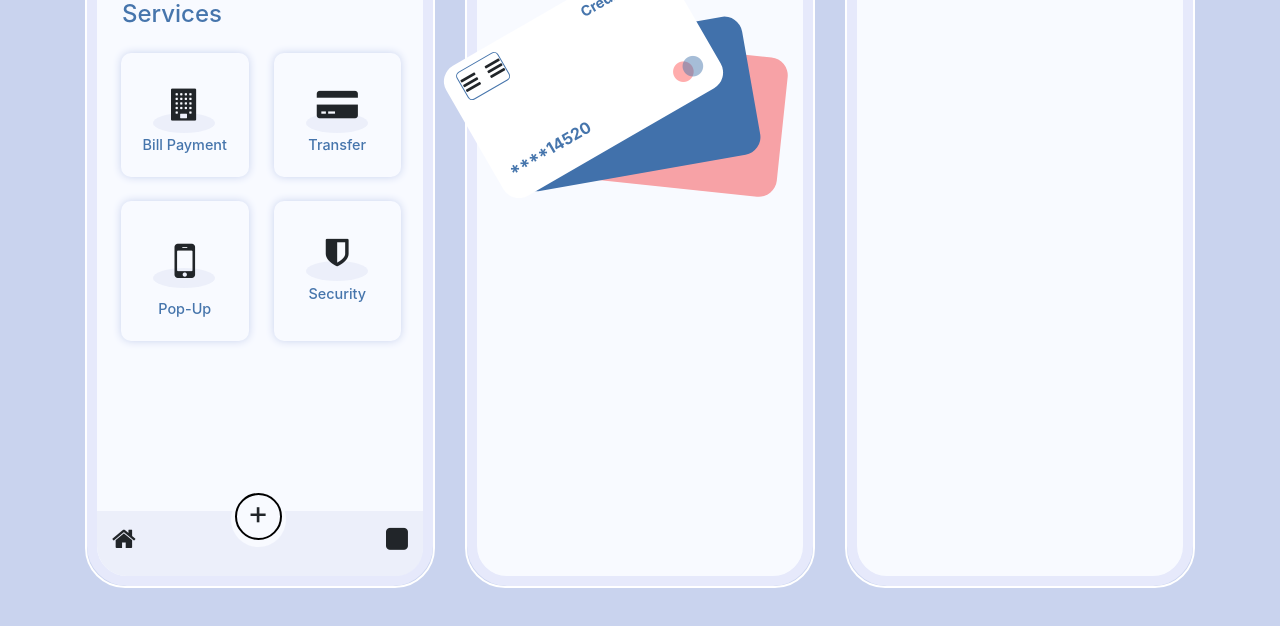
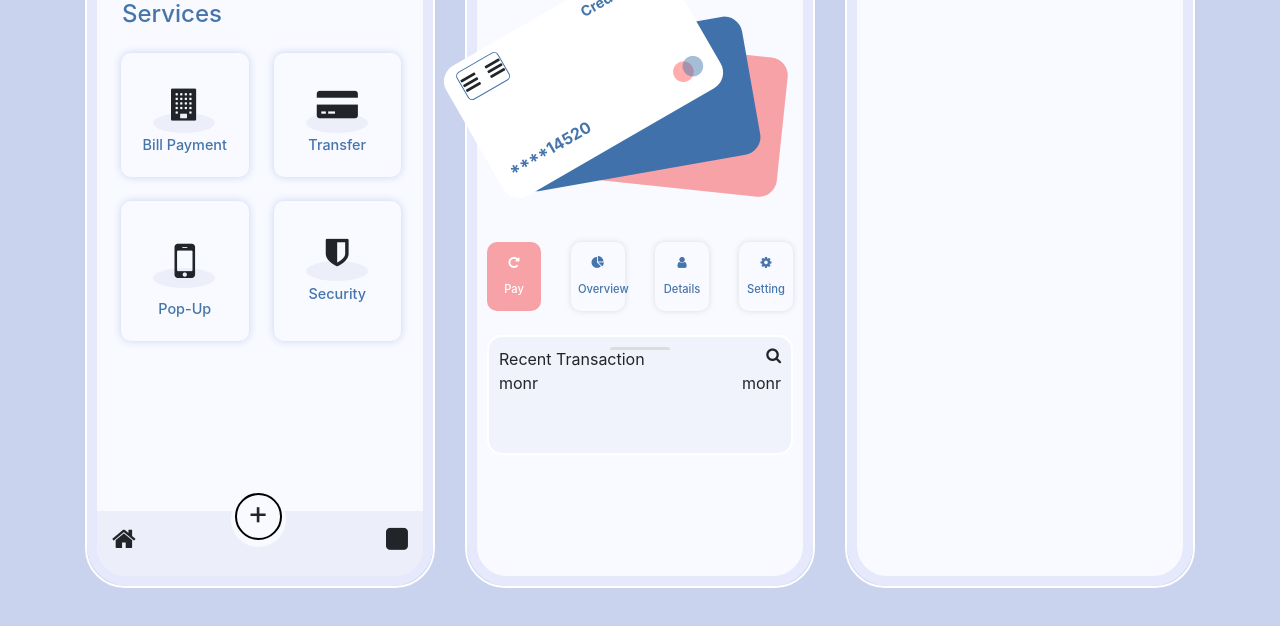
Before and after one commit to AliMundher/e-wallet, a plain HTML site: page index.html in a window 1280 px wide. Shown: the part 116-742 px from the top of the page. Drawn offline with nearby package versions, Linux system fonts and the light colour scheme.

Commit message:
add some small box for show some info

```diff
--- a/css/style.scss
+++ b/css/style.scss
@@ -17,6 +17,20 @@
   width: 100%;
   height: 150px;
   border-radius: 18px;
+}
+.boxes_line {
+  border-radius: 10px;
+  min-height: 50px;
+  padding: 7px;
+  background-color: #f7a2a6;
+  color: #fff;
+  transition: all 0.3s ease-in-out;
+  cursor: pointer;
+}
+.text-line {
+  font-size: 0.7em;
+  text-transform: capitalize;
+  margin-top: 10px;
 }
 
 body {
@@ -207,6 +221,51 @@ body {
           }
         }
       }
+      .line {
+        .box_1 {
+          @extend .boxes_line;
+          .repeat_icon {
+            font-size: 0.8em;
+          }
+          .pay_text {
+            @extend .text-line;
+          }
+        }
+        .box_2 {
+          @extend .boxes_line;
+          box-shadow: 0 0 6px #ddd;
+          background-color: transparent;
+          color: #4675ac;
+
+          .repeat_icon {
+            font-size: 0.8em;
+          }
+          .pay_text {
+            @extend .text-line;
+          }
+          &:hover {
+            background-color: #f7a2a6;
+            color: white;
+          }
+        }
+      }
+      .slide_box {
+        position: relative;
+        .line_small {
+          position: absolute;
+          top: 10px;
+          left: 40%;
+          width: 20%;
+          height: 3px;
+          background-color: #ddd;
+          border-radius: 10px;
+        }
+        padding: 10px;
+        min-height: 120px;
+        border: 2px solid #fff;
+        border-radius: 15px;
+        background-color: #eceffa87;
+      }
     }
   }
 }
--- a/index.html
+++ b/index.html
@@ -15,6 +15,7 @@
 <body>
     <div class="container">
         <div class="row mt-4">
+            <!-- Start Phone One -->
             <div class="col-12 col-md-4">
                 <div class="phone_1">
                     <div class="border_inner ">
@@ -78,6 +79,8 @@
                     </div>
                 </div>
             </div>
+            <!-- Start Phone One -->
+            <!-- Start Phone Two -->
             <div class="col-12 col-md-4">
                 <div class="phone_1">
                     <div class="border_inner">
@@ -123,9 +126,53 @@
                             </div>
                         </div>
                         <!-- End Cards-->
+                        <!-- Start Line of Box -->
+                        <div class="line">
+                            <div class="row text-center mt-5">
+                                <div class="col-md-3">
+                                    <div class="box_1">
+                                        <i class="fa fa-repeat repeat_icon" aria-hidden="true"></i>
+                                        <h3 class="pay_text">pay</h3>
+                                    </div>
+                                </div>
+                                <div class="col-md-3">
+                                    <div class="box_2">
+                                        <i class="fa fa-pie-chart repeat_icon" aria-hidden="true"></i>
+                                        <h3 class="pay_text">overview</h3>
+                                    </div>
+                                </div>
+                                <div class="col-md-3">
+                                    <div class="box_2">
+                                        <i class="fa fa-user repeat_icon" aria-hidden="true"></i>
+                                        <h3 class="pay_text">details</h3>
+                                    </div>
+                                </div>
+                                <div class="col-md-3">
+                                    <div class="box_2">
+                                        <i class="fa fa-cog repeat_icon" aria-hidden="true"></i>
+                                        <h3 class="pay_text">setting</h3>
+                                    </div>
+                                </div>
+                            </div>
+                        </div>
+                        <!-- End Line of Box -->
+                        <!-- Start Slide -->
+                        <div class="slide_box mt-4">
+                            <span class="line_small"></span>
+                            <span class="text-capitalize">recent transaction</span>
+                            <i class="fa fa-search float-right" aria-hidden="true"></i>
+                            <div class="row">
+                                <div class="col-md-8">monr</div>
+                                <div class="col-md-4 text-right">monr</div>
+                            </div>
+                        </div>
+                        <!-- End Slide -->
+
                     </div>
                 </div>
             </div>
+            <!-- End Phone Two -->
+            <!-- Start Phone Three -->
             <div class="col-12 col-md-4">
                 <div class="phone_1">
                     <div class="border_inner">
@@ -133,6 +180,8 @@
                     </div>
                 </div>
             </div>
+            <!-- End Phone Three -->
+
         </div>
     </div>
 
```
Also changed, not shown: css/style.css, 1 other file.
